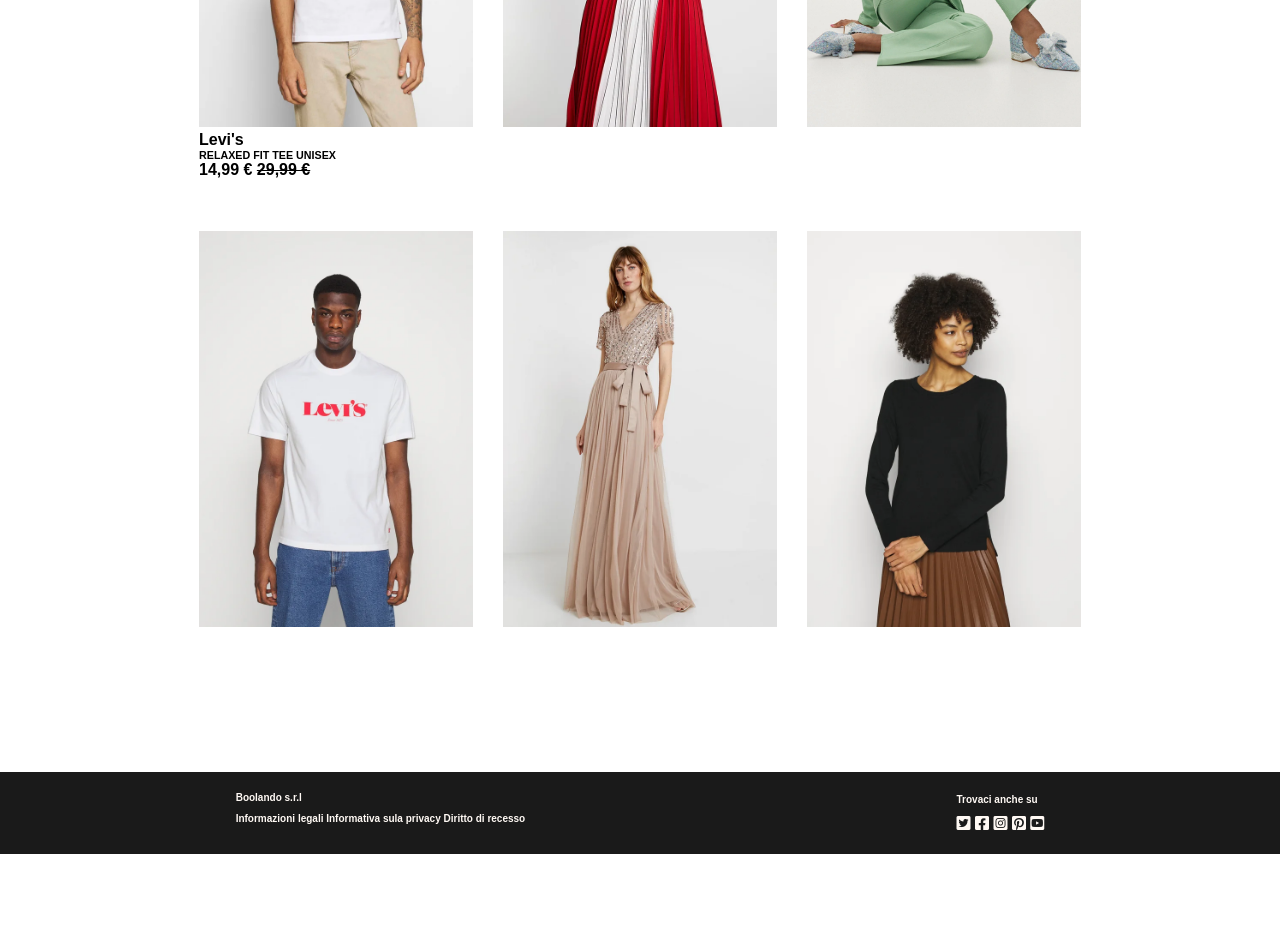
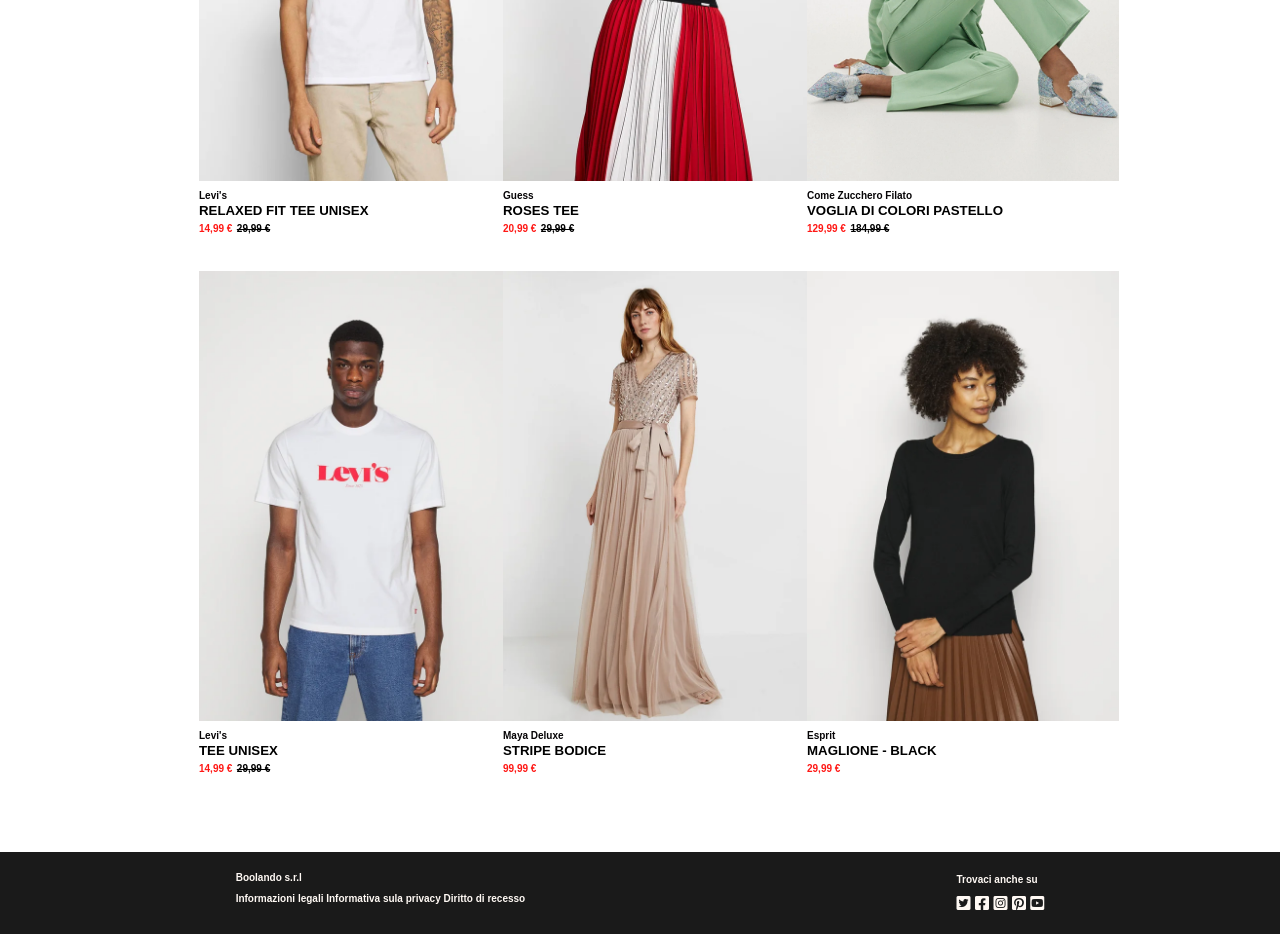
Before and after one commit to EsterDahri1/html-css-boolando, a plain HTML site: page index.html in a window 1280 px wide. Shown: the part 340-1274 px from the top of the page. Before the commit the page ends 1194 px from the top, so only its background shows below. Drawn offline with Linux system fonts and the light colour scheme.

Commit message:
Fix main
added decorations on texts

```diff
--- a/assets/css/style.css
+++ b/assets/css/style.css
@@ -90,11 +90,33 @@ main{
     padding: 15px;
     width: calc(100%/3);
     height: 500px;
+    margin-bottom: 2.5rem;
 }
 
 .col img{
-    width: 100%;
+    height: 450px;
 }
+
+.brand, .sales, .full_price{
+    font-size: 10px;
+}
+
+.brand{
+    color: var(--bld-darker);
+}
+
+h5{
+    color:var(--bld-black);
+}
+
+.sales{
+    color: var(--bld-sales_price);
+}
+
+.full_price{
+    text-decoration: line-through;
+}
+/*#endregion main*/
 
 /*#region Footer*/
 
@@ -114,3 +136,4 @@ footer a{
     margin-bottom: 10px;
     font-size: 10px;
 }
+/*#endregion footer*/
--- a/index.html
+++ b/index.html
@@ -32,35 +32,60 @@
                     <div class="card">
                         <img src="./assets/img/1.webp" alt="Levi's t-shirt">
                         <div class="info">
-                            Levi's
-                            <h6>RELAXED FIT TEE UNISEX</h6>
-                            <span>14,99 &euro;</span> <s>29,99 &euro;</s>
+                            <span class="brand">Levi's </span>
+                            <h5>RELAXED FIT TEE UNISEX</h5>
+                            <span class="sales">14,99 &euro;</span> <span class="full_price">29,99 &euro;</span>
                         </div>
                     </div>
                 </div>
                 <div class="col">
                     <div class="card">
                         <img src="./assets/img/2.webp" alt="Guess t-shirt">
+                        <div class="info">
+                            <span class="brand">Guess </span>
+                            <h5>ROSES TEE</h5>
+                            <span class="sales">20,99 &euro;</span> <span class="full_price">29,99 &euro;</span>
+                        </div>
                     </div>
                 </div>
                 <div class="col">
                     <div class="card">
                         <img src="./assets/img/3.webp" alt="Green pastel coloured tailleur">
+                        <div class="info">
+                            <span class="brand">Come Zucchero Filato</span>
+                            <h5>VOGLIA DI COLORI PASTELLO</h5>
+                            <span class="sales">129,99 &euro;</span> <span class="full_price">184,99 &euro;</span>
+                        </div>
                     </div>
                 </div>
                 <div class="col">
                     <div class="card">
                         <img src="./assets/img/4.webp" alt="White basic Levi's T-shirt">
+                        <div class="info">
+                            <span class="brand">Levi's </span>
+                            <h5>TEE UNISEX</h5>
+                            <span class="sales">14,99 &euro;</span> <span class="full_price">29,99 &euro;</span>
+                        </div>
                     </div>
                 </div>
                 <div class="col">
                     <div class="card">
                         <img src="./assets/img/5.webp" alt="Maya Deluxe's sparkling pink soirée dress">
+                        <div class="info">
+                            <span class="brand">Maya Deluxe</span>
+                            <h5>STRIPE BODICE</h5>
+                            <span class="sales">99,99 &euro;</span>
+                        </div>
                     </div>
                 </div>
                 <div class="col">
                     <div class="card">
                         <img src="./assets/img/6.webp" alt="Esprit's basic black cashmere jumper">
+                        <div class="info">
+                            <span class="brand">Esprit</span>
+                            <h5>MAGLIONE - BLACK</h5>
+                            <span class="sales">29,99 &euro;</span>
+                        </div>
                     </div>
                 </div>
             </div>
```
